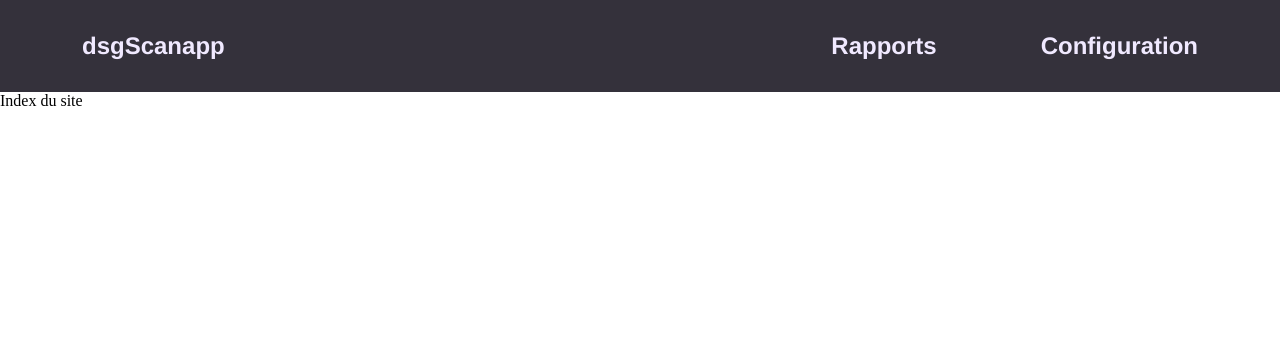
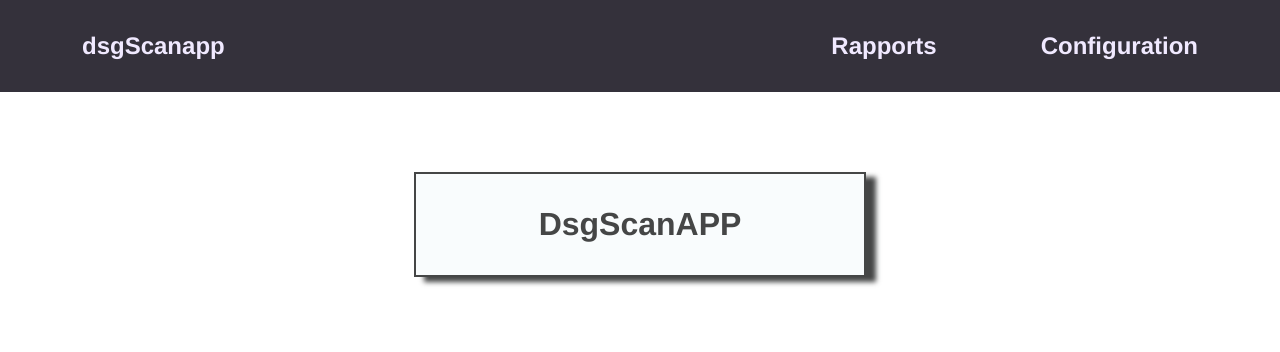
Before and after one commit to dsgdops/dsgScanpp, a Django app: page / in a window 1280 px wide. Shown: the top 352 px of the page. Run offline with Django 4.2, Linux system fonts and the light colour scheme.

Commit message:
Update titre page

```diff
--- a/src/core/static/core/style.css
+++ b/src/core/static/core/style.css
@@ -31,3 +31,19 @@ body {
     margin: 0;
     padding: 0;
 }
+
+.titre_page {
+  color: #454646;
+  text-align: center;
+  margin-top: 5rem;
+  font-weight: bold;
+  font-family: Helvetica;
+  font-size: 2rem;
+  background: #f9fcfd;
+  width: 30%;
+  margin-left: auto;
+  margin-right: auto;
+  padding: 2rem;
+  border: 2px solid #454646;
+  box-shadow: 10px 5px 5px #454646;
+}
--- a/src/core/templates/core/base_generic.html
+++ b/src/core/templates/core/base_generic.html
@@ -16,6 +16,7 @@
 </head>
 
 <body>
+  <div class="titre_page">{% block titre_page %}{% endblock %}</div>
   <!-- {% block sidebar %} insert default navigation text for every page {% endblock %}-->
   {% block content %}<!-- default content text (typically empty) -->{% endblock %}
 
--- a/src/dsgScanapp/templates/dsgScanapp/home.html
+++ b/src/dsgScanapp/templates/dsgScanapp/home.html
@@ -2,6 +2,8 @@
 
 {% block title %} Index {% endblock %}
 
+{% block titre_page %}DsgScanAPP{% endblock %}
+
 {% block content %}
-  Index du site
+
 {% endblock %}
--- a/src/scan/templates/scan/scan_report.html
+++ b/src/scan/templates/scan/scan_report.html
@@ -1,6 +1,8 @@
 {% extends "core/base_generic.html" %}
 
 {% block title %} Liste des scans {% endblock %}
+
+{% block titre_page %}Historique des scans{% endblock %}
 
 {% block content %}
   Recap
```
